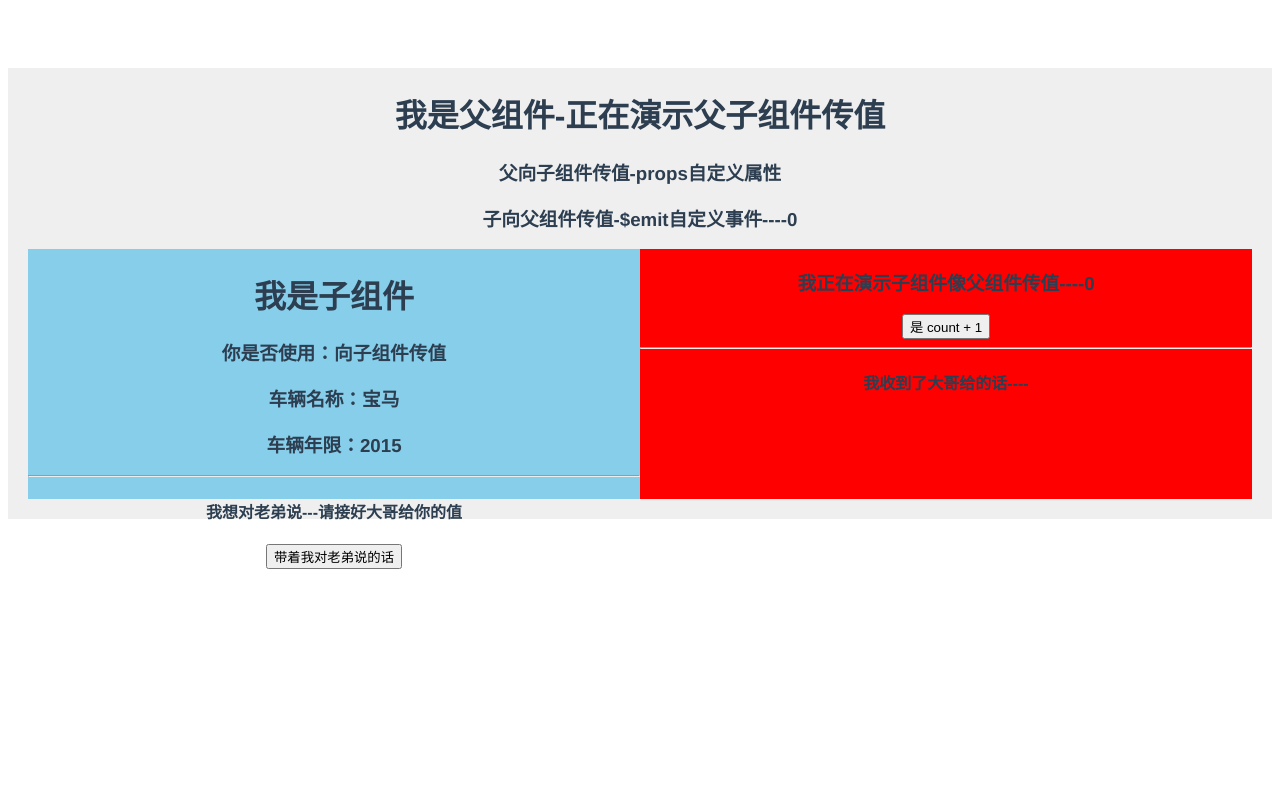
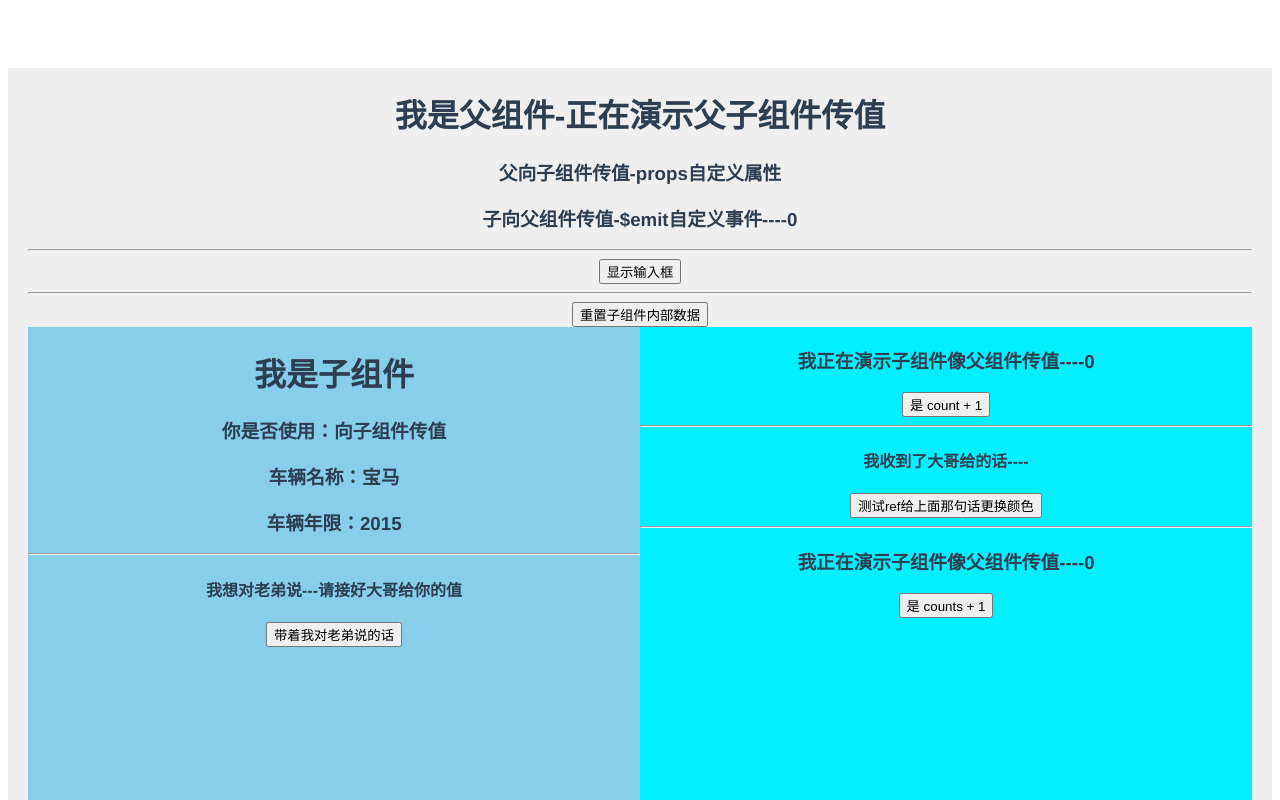
Before and after one commit to zld-123/vue1, a Vue app: page /#/ in a window 1280 px wide. Shown: the top 800 px of the page. Built offline with nearby package versions, Linux system fonts and the light colour scheme.

Commit message:
ref的使用

```diff
--- a/src/components/zi.vue
+++ b/src/components/zi.vue
@@ -60,7 +60,7 @@ export default {
 <style scoped lang="less">
 .ziContainer{
   width: 100%;
-  height: 250px;
+  height: 650px;
   background-color: skyblue;
 }
 </style>
--- a/src/components/zi2.vue
+++ b/src/components/zi2.vue
@@ -3,7 +3,12 @@
     <h3>我正在演示子组件像父组件传值----{{ count }}</h3>
     <button @click="add">是 count + 1</button>
     <hr>
-    <h4>我收到了大哥给的话----{{ strFrom }}</h4>
+    <!--    实验ref---ref是vue提供操作dom的方法 -->
+    <h4 ref="refH4">我收到了大哥给的话----{{ strFrom }}</h4>
+    <button @click="refDat">测试ref给上面那句话更换颜色</button>
+    <hr>
+    <h3 >我正在演示子组件像父组件传值----{{ counts }}</h3>
+    <button @click="counts += 1">是 counts + 1</button>
   </div>
 </template>
 
@@ -16,6 +21,7 @@ export default {
     // 这里存放数据
     return {
       count:0,
+      counts:0,
       strFrom:''
     }
   },
@@ -29,6 +35,9 @@ export default {
       this.count += 1
     // 修改数据时，通过$emit 定义一个自定义事件
       this.$emit('Fuadd',this.count)
+    },
+    refDat(){
+      this.$refs.refH4.style.color = 'red'
     }
   },
   // 监控data中的数据变化
@@ -46,7 +55,7 @@ export default {
 <style scoped lang="less">
 .zi2Container{
   width: 100%;
-  height: 250px;
-  background-color: red;
+  height: 650px;
+  background-color: #01f0ff;
 }
 </style>
--- a/src/views/fu.vue
+++ b/src/views/fu.vue
@@ -3,11 +3,17 @@
     <h1>我是父组件-正在演示父子组件传值</h1>
     <h3>父向子组件传值-props自定义属性</h3>
     <h3>子向父组件传值-$emit自定义事件----{{ Fucount }}</h3>
+    <hr>
+<!--    学习一个方法，在dom元素创建完成在执行的放-->
+    <input type="text" v-if="inputDis" ref="ipRef" @blur="inpXs">
+    <button v-else @click="inpDis">显示输入框</button>
+    <hr>
+    <!--    测试通过ref使父组件可以操作子组件数据-->
+    <button @click="refsCount">重置子组件内部数据</button>
     <div class="box">
-      <zi :mag="msg" :cat="cat"></zi>
-      <Zi2 @Fuadd="addFu"></Zi2>
+      <zi :mag="msg" :cat="cat" ></zi>
+      <Zi2 @Fuadd="addFu" ref="resCount"></Zi2>
     </div>
-
   </div>
 </template>
 
@@ -20,6 +26,7 @@ export default {
   data() {
     // 这里存放数据
     return {
+      inputDis:false,
       msg:'向子组件传值',
       cat:{
         name:'宝马',
@@ -39,6 +46,23 @@ export default {
   methods: {
     addFu(val){
       this.Fucount = val
+    },
+    refsCount(){
+      this.$refs.resCount.counts=0
+      this.$refs.resCount.$refs.refH4.style.color = '#eee'
+    },
+  //  控制输入框和按钮的显示与隐藏
+    inpDis(){
+      this.inputDis = true
+      //$nextTick方法是表示将内部代码延迟到页面dom元素更新完成后在运行内部代码
+      this.$nextTick(()=>{
+        //使输入框获取焦点
+        this.$refs.ipRef.focus()
+      })
+
+    },
+    inpXs(){
+      this.inputDis = false
     }
   },
   // 监控data中的数据变化
```
